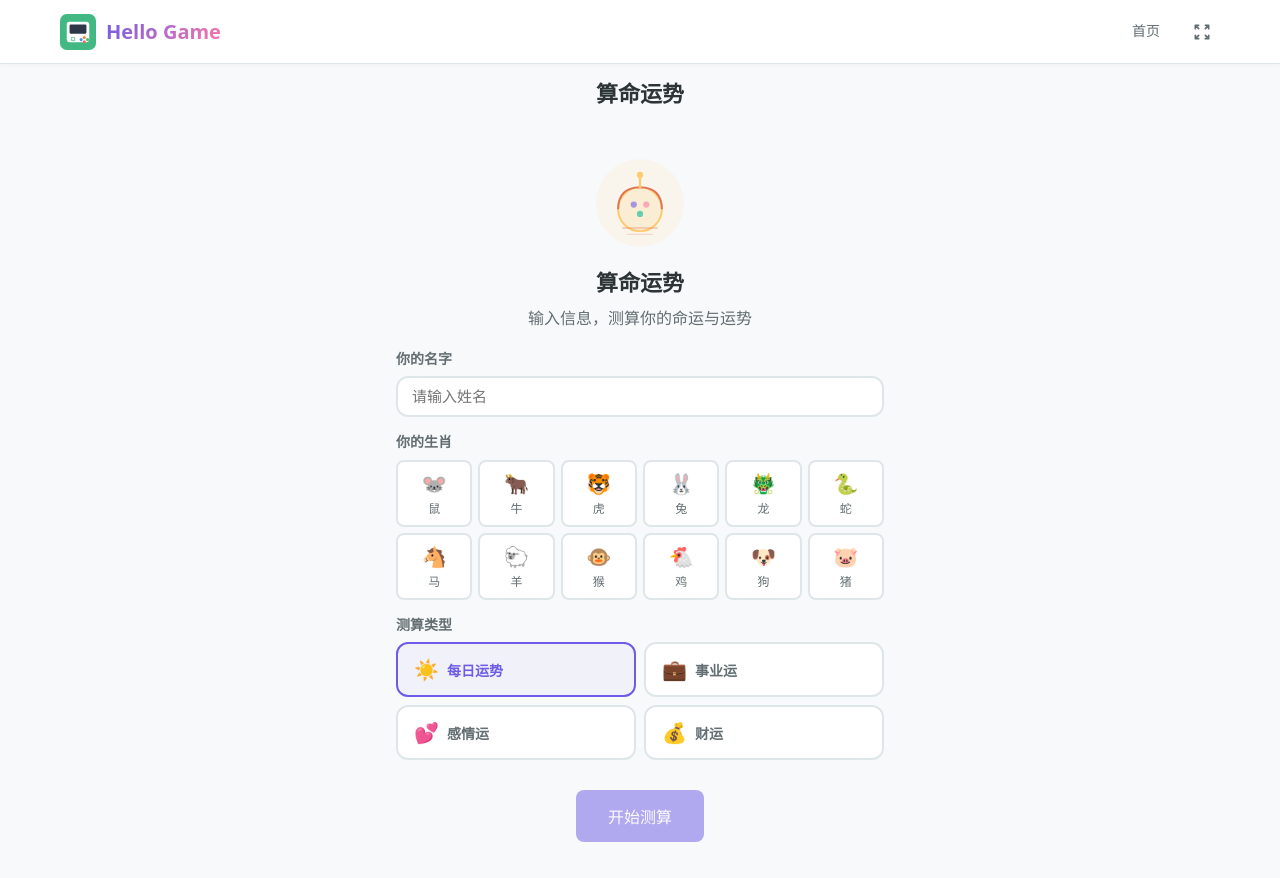
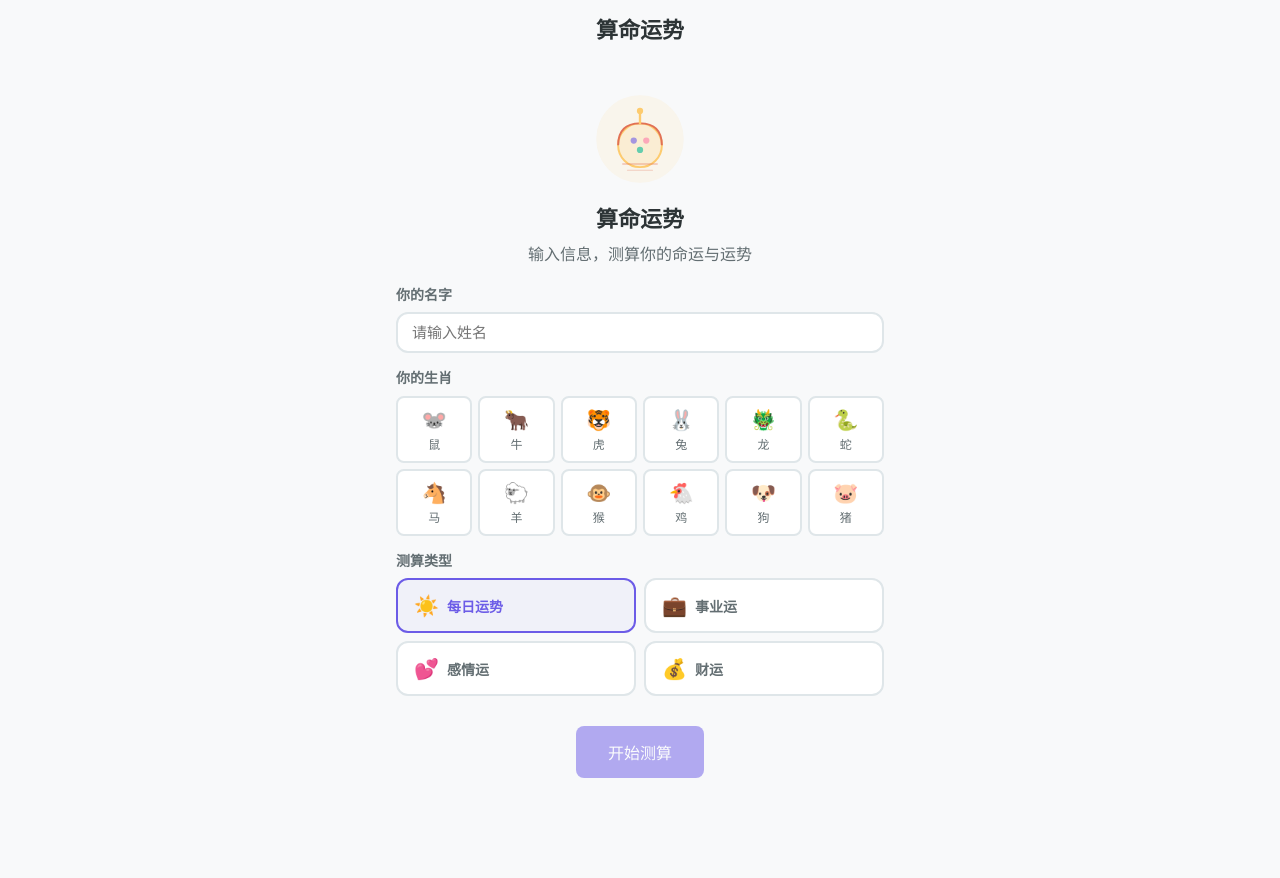
Before and after one commit to dkbnull/hello-game, a Vue app: page /fortune in a window 1280 px wide. After the commit the page ends 814 px from the top, so only its background shows below. Built offline with nearby package versions, Linux system fonts and the light colour scheme.

Commit message:
feat: 火影忍者、趣味测试仅展示游戏界面，去除header、footer

```diff
--- /dev/null
+++ b/src/layouts/BareLayout.vue
@@ -0,0 +1,26 @@
+<template>
+  <div class="layout-bare">
+    <main class="main">
+      <router-view/>
+    </main>
+  </div>
+</template>
+
+<script setup>
+</script>
+
+<style scoped>
+.layout-bare {
+  min-height: 100dvh;
+  display: flex;
+  flex-direction: column;
+}
+
+.main {
+  flex: 1;
+  display: flex;
+  flex-direction: column;
+  padding: 0;
+  overflow: hidden;
+}
+</style>
--- a/src/router/index.js
+++ b/src/router/index.js
@@ -109,6 +109,12 @@ const routes = [
                     category: 'classic',
                 },
             },
+        ],
+    },
+    {
+        path: '/',
+        component: () => import('../layouts/BareLayout.vue'),
+        children: [
             {
                 path: 'naruto-seal',
                 name: 'NarutoSeal',
```
